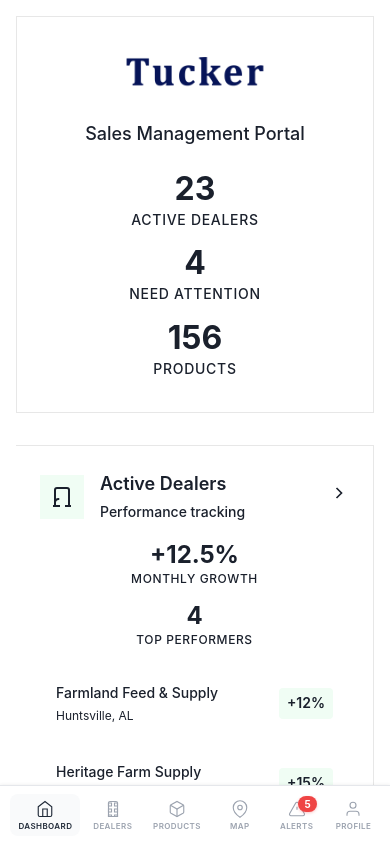
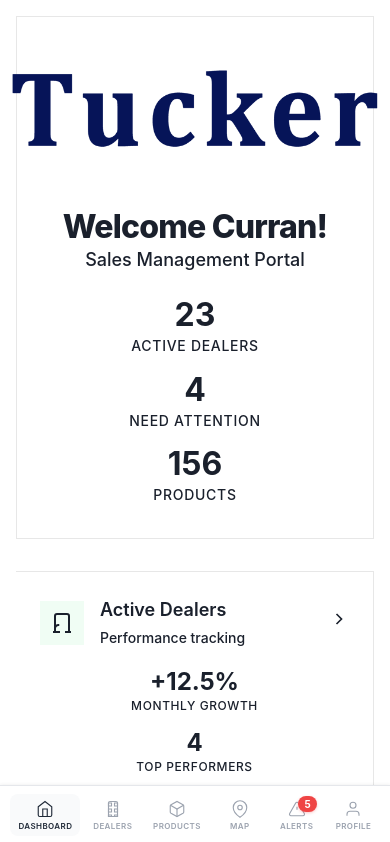
Before and after one commit to tuckermillingllc/sales-app, a Vue app in the folder sales-app-frontend/: page / in a window 390 px wide. Shown: the top 842 px of the page. Built offline with nearby package versions, Linux system fonts and the light colour scheme.

Commit message:
update UI/logo

```diff
--- a/sales-app-frontend/src/views/Home.vue
+++ b/sales-app-frontend/src/views/Home.vue
@@ -8,6 +8,7 @@
         <img :src="tuckerLogo" alt="Tucker Milling" class="company-logo" />
       </div>
       <div class="brand-text">
+        <p class="welcome-message">Welcome Curran!</p>
         <p class="tagline">Sales Management Portal</p>
       </div>
     </div>
@@ -704,6 +705,16 @@ html, body {
   margin: 0;
 }
 
+.welcome-message {
+  color: var(--color-text-primary);
+  font-size: 2rem;
+  font-weight: 800;
+  margin: 0.5rem 0 0 0;
+  text-align: center;
+  letter-spacing: -0.025em;
+  line-height: 1.2;
+}
+
 /* Stats Overview Grid */
 .stats-overview-grid {
   display: grid;
@@ -1182,8 +1193,9 @@ html, body {
     text-align: center;
   }
 
+  /* Make logo bigger on mobile portrait */
   .company-logo {
-    height: 4.5rem;
+    height: 7rem; /* Increased from 4.5rem */
   }
 
   .metrics-row, .network-stats, .competitive-overview, .knowledge-stats {
@@ -1197,9 +1209,26 @@ html, body {
   }
 }
 
+/* Mobile landscape orientation - keep logo smaller */
+@media (max-width: 768px) and (orientation: landscape) {
+  .company-logo {
+    height: 4rem; /* Smaller in landscape to save vertical space */
+  }
+
+  .header {
+    padding: 1.5rem; /* Reduce header padding in landscape */
+  }
+
+  .welcome-message {
+    font-size: 1.75rem; /* Slightly smaller but still bold header */
+    font-weight: 800;
+  }
+}
+
 @media (max-width: 480px) {
+  /* Even bigger logo on small phones in portrait */
   .company-logo {
-    height: 3rem;
+    height: 8rem; /* Increased from 3rem */
   }
 
   .alert-summary {
@@ -1217,6 +1246,18 @@ html, body {
   }
 }
 
+/* Small phone landscape - keep logo reasonable */
+@media (max-width: 480px) and (orientation: landscape) {
+  .company-logo {
+    height: 3.5rem; /* Smaller in landscape */
+  }
+
+  .welcome-message {
+    font-size: 1.5rem;
+    font-weight: 800;
+  }
+}
+
 /* Large screen optimizations */
 @media (min-width: 1201px) {
   .dashboard-grid {
```
